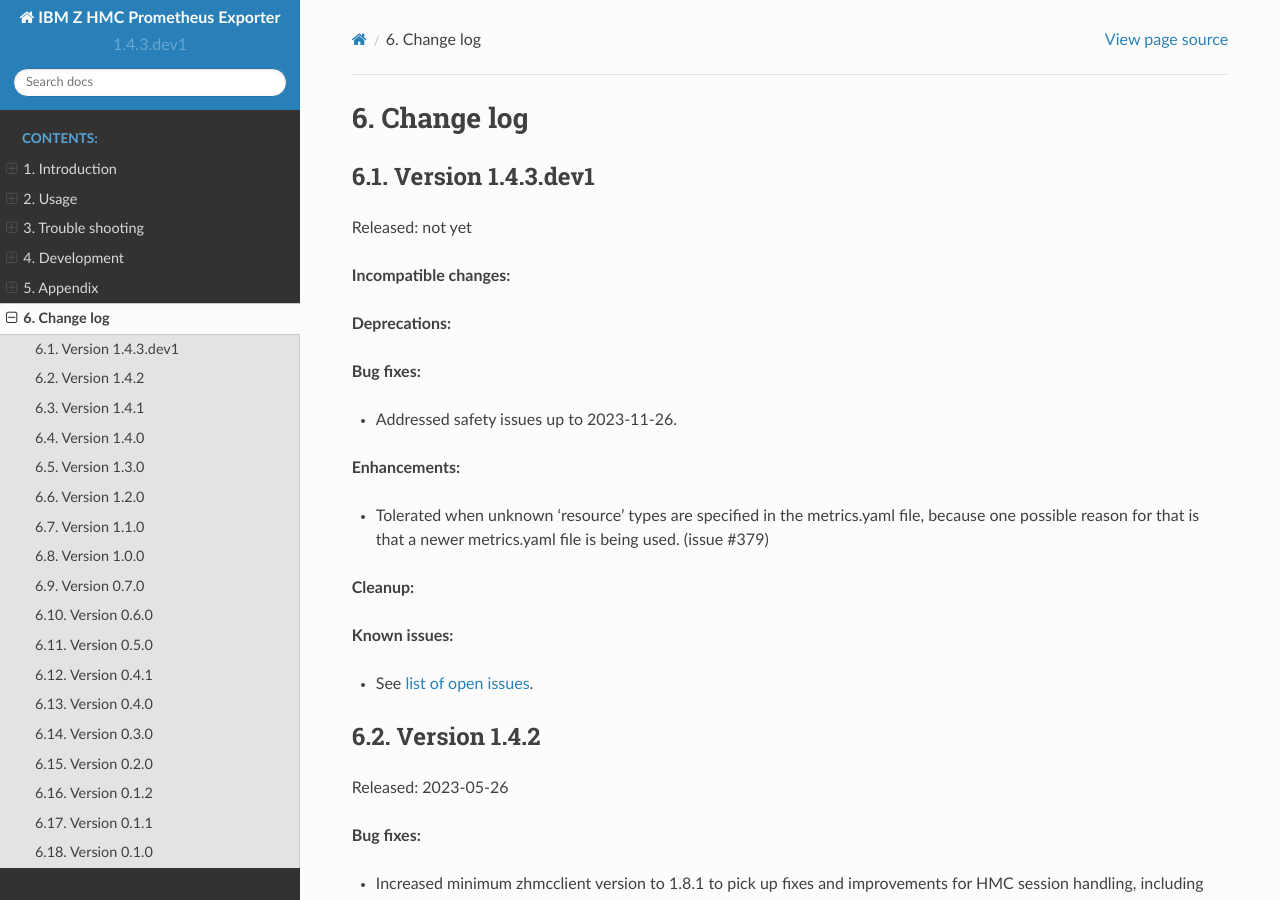
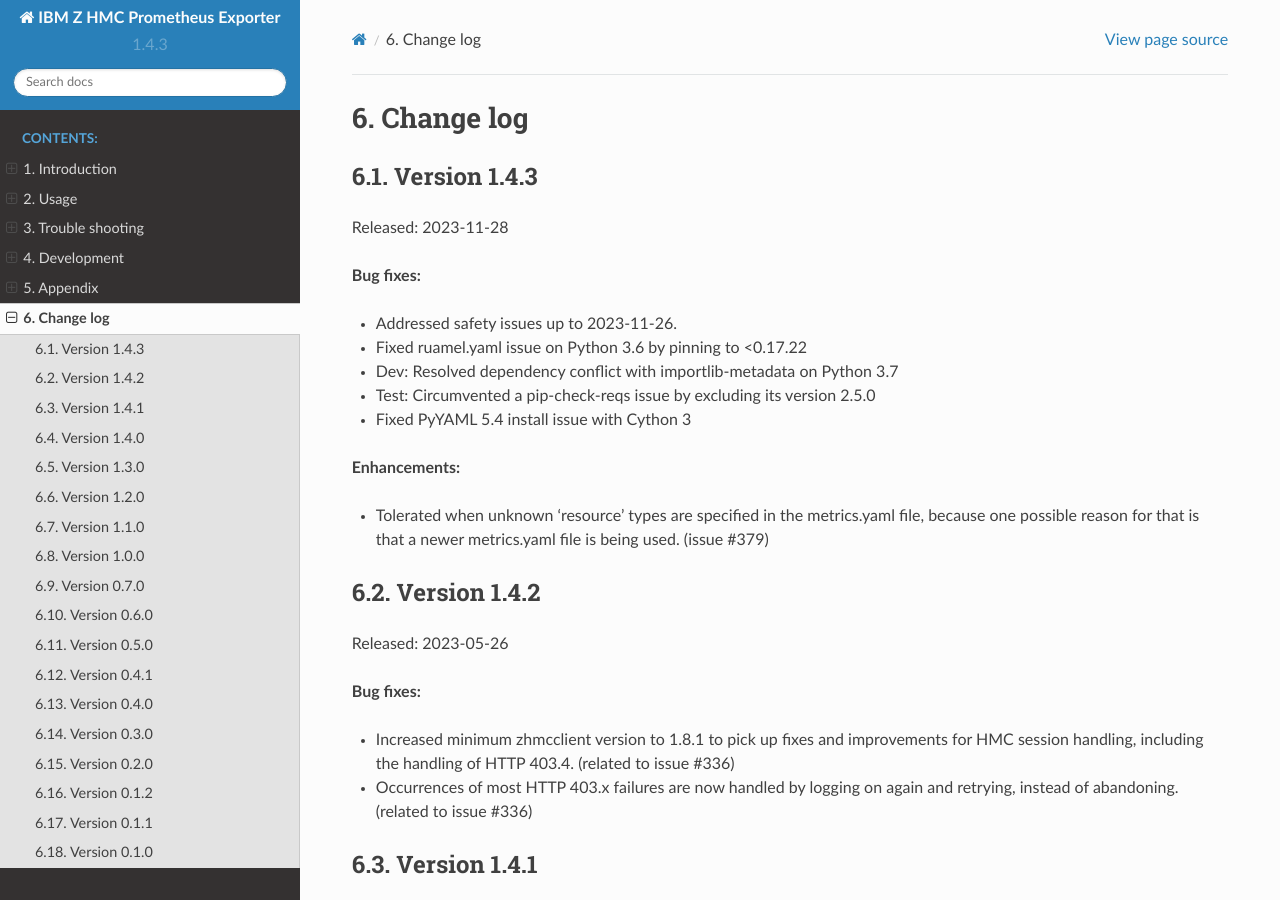
Before and after one commit to zhmcclient/zhmc-prometheus-exporter, a Sphinx documentation site: the page built from docs/changes.rst, in a window 1280 px wide and 900 px high. Built offline with Sphinx 7.4.7 and the Read the Docs theme 2.0.0, drawn with Linux system fonts in a browser that asks for light colours.

Commit message:
Release 1.4.3
Signed-off-by: Andreas Maier <maiera@de.ibm.com>

```diff
--- a/docs/changes.rst
+++ b/docs/changes.rst
@@ -17,32 +17,28 @@
 ----------
 
 
-Version 1.4.3.dev1
-^^^^^^^^^^^^^^^^^^
+Version 1.4.3
+^^^^^^^^^^^^^
 
-Released: not yet
-
-**Incompatible changes:**
-
-**Deprecations:**
+Released: 2023-11-28
 
 **Bug fixes:**
 
 * Addressed safety issues up to 2023-11-26.
+
+* Fixed ruamel.yaml issue on Python 3.6 by pinning to <0.17.22
+
+* Dev: Resolved dependency conflict with importlib-metadata on Python 3.7
+
+* Test: Circumvented a pip-check-reqs issue by excluding its version 2.5.0
+
+* Fixed PyYAML 5.4 install issue with Cython 3
 
 **Enhancements:**
 
 * Tolerated when unknown 'resource' types are specified in the metrics.yaml
   file, because one possible reason for that is that a newer metrics.yaml file
   is being used. (issue #379)
-
-**Cleanup:**
-
-**Known issues:**
-
-* See `list of open issues`_.
-
-.. _`list of open issues`: https://github.com/zhmcclient/zhmc-prometheus-exporter/issues
 
 
 Version 1.4.2
--- a/zhmc_prometheus_exporter/_version.py
+++ b/zhmc_prometheus_exporter/_version.py
@@ -25,4 +25,4 @@
 #:
 #: * "M.N.P.dev1": A not yet released version M.N.P
 #: * "M.N.P": A released version M.N.P
-__version__ = '1.4.3.dev1'
+__version__ = '1.4.3'
```
